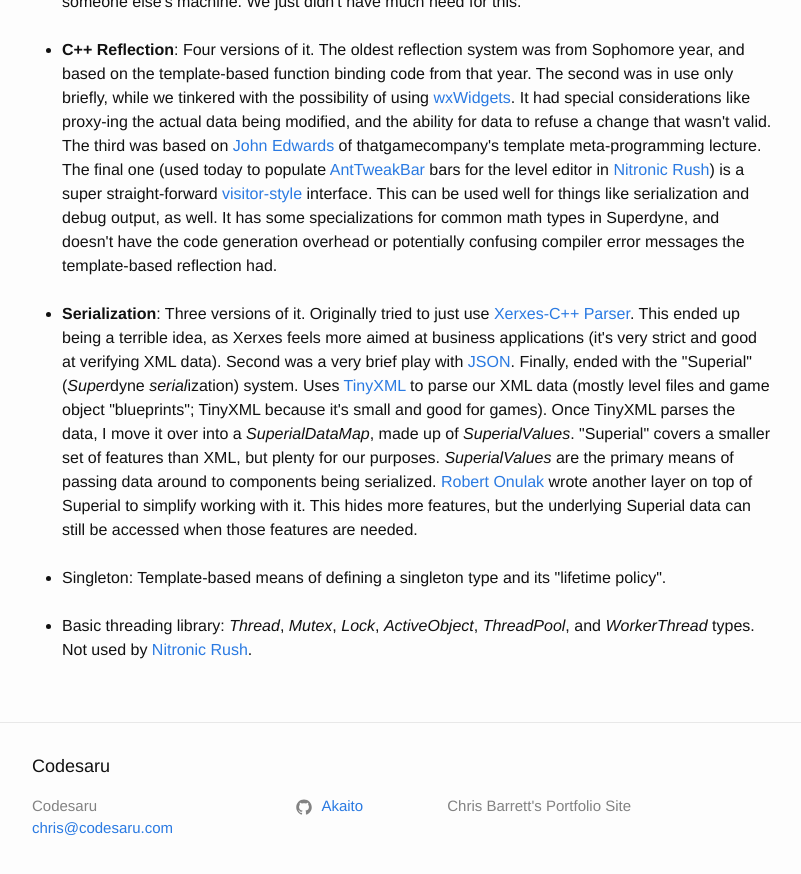
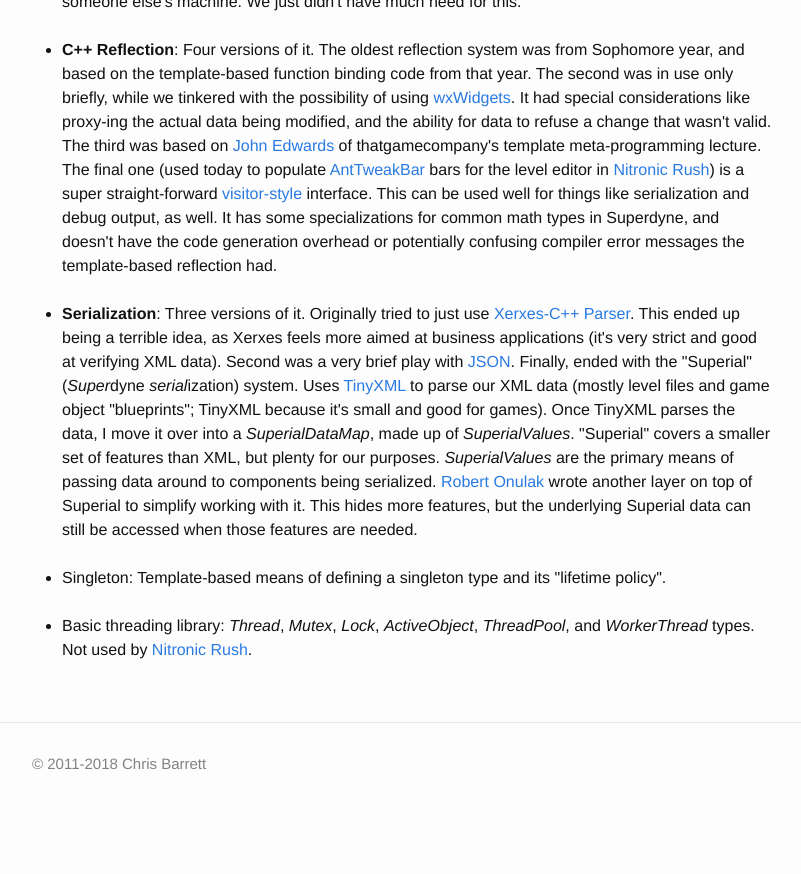
Before and after one commit to Akaito/codesaru.com, a Jekyll site: the page built from docsj/_posts/2012-01-01-superdyne.md, in a window 1280 px wide and 900 px high, scrolled down 2559 px. Shown: the top 874 px of the window, without its empty margins (238-1039 px from the left). Built offline with Jekyll 4.4.1, drawn with Linux system fonts in a browser that asks for light colours; our own code applies the rules of GitHub Pages for plain Markdown files; after the commit the page ends 3394 px from its top, so only the background shows below that; some of the changed text lies outside the part shown.

Commit message:
Tinker with dates, footer.

```diff
--- a/docsj/_config.yml
+++ b/docsj/_config.yml
@@ -14,12 +14,15 @@
 # You can create any custom variable you would like, and they will be accessible
 # in the templates via {{ site.myvariable }}.
 title: Codesaru
+author: Chris Barrett
 email: chris@codesaru.com
+email_tagged: mainsite@chris.codesaru.com
 description: >- # this means to ignore newlines until "baseurl:"
   Chris Barrett's Portfolio Site
 baseurl: "" # the subpath of your site, e.g. /blog
 url: "" # the base hostname & protocol for your site, e.g. http://example.com
-#twitter_username: jekyllrb
+permalink: /:categories/:slug.html # https://jekyllrb.com/docs/permalinks/
+#twitter_username: codesaru
 github_username:  Akaito
 
 # Build settings
@@ -40,3 +43,5 @@
   - vendor/gems/
   - vendor/ruby/
   - README.md
+  - LICENSE-MinimaTheme.txt
+  - Session.vim
--- a/docsj/_includes/footer.html
+++ b/docsj/_includes/footer.html
@@ -2,9 +2,8 @@
 
   <div class="wrapper">
 
-    <h2 class="footer-heading">{{ site.title | escape }}</h2>
-
     <div class="footer-col-wrapper">
+          <!--
       <div class="footer-col footer-col-1">
         <ul class="contact-list">
           <li>
@@ -13,13 +12,17 @@
             {% else %}
               {{ site.title | escape }}
             {% endif %}
-            </li>
-            {% if site.email %}
-            <li><a href="mailto:{{ site.email }}">{{ site.email }}</a></li>
-            {% endif %}
+          </li>
+          {% if site.email_tagged %}
+          <li><a href="mailto:{{ site.email_tagged }}">{{ site.email_tagged }}</a></li>
+          {% elsif site.email %}
+          <li><a href="mailto:{{ site.email }}">{{ site.email }}</a></li>
+          {% endif %}
         </ul>
       </div>
+            -->
 
+      <!--
       <div class="footer-col footer-col-2">
         <ul class="social-media-list">
           {% if site.github_username %}
@@ -35,9 +38,10 @@
           {% endif %}
         </ul>
       </div>
+      -->
 
       <div class="footer-col footer-col-3">
-        <p>{{ site.description | escape }}</p>
+        <p>&copy; 2011-2018 Chris Barrett</p>
       </div>
     </div>
 
--- a/docsj/_layouts/post.html
+++ b/docsj/_layouts/post.html
@@ -6,10 +6,22 @@
   <header class="post-header">
     <h1 class="post-title" itemprop="name headline">{{ page.title | escape }}</h1>
     <p class="post-meta">
+      {% if page.date_start and page.date_end %}
+      <time datetime="{{ page.date_start | date_to_xmlschema }}" itemprop="datePublished">
+        {% assign date_format = site.minima.date_format | default: "%b %-d, %Y" %}
+        {{ page.date_start | date: date_format }}
+      </time>
+      -
+      <time datetime="{{ page.date_end | date_to_xmlschema }}" itemprop="datePublished">
+        {% assign date_format = site.minima.date_format | default: "%b %-d, %Y" %}
+        {{ page.date_end | date: date_format }}
+      </time>
+      {% else %}
       <time datetime="{{ page.date | date_to_xmlschema }}" itemprop="datePublished">
         {% assign date_format = site.minima.date_format | default: "%b %-d, %Y" %}
         {{ page.date | date: date_format }}
       </time>
+      {% endif %}
       {% if page.author %}
         • <span itemprop="author" itemscope itemtype="http://schema.org/Person"><span itemprop="name">{{ page.author }}</span></span>
       {% endif %}</p>
--- a/docsj/_posts/2012-01-01-superdyne.md
+++ b/docsj/_posts/2012-01-01-superdyne.md
@@ -1,3 +1,12 @@
+---
+layout:     post
+title:      "Superdyne Common Architecture"
+date:       2011-08-01 01:01:01 -0700
+date_begin: 2010
+date_end:   2012
+categories: projects
+slug:       superdyne
+---
 As part of working on [Nitronic Rush][], I worked with another technical director/architect (<a href="http://www.linkedin.com/pub/robert-onulak/12/2a1/564" target="_blank">Robert Onulak</a>) of Team Nitronic's sister team, <a href="http://teamdiscotank.com/" target="_blank">Disco Tank</a>, whom made the game "<a href="http://news.digipen.edu/student-projects/solstice-featured-at-tokyo-game-shows-sense-of-wonder-night/#.VMzAjf54rNo" target="_blank">Solstice</a>".  We created the "Superdyne" architecture to be used by both teams.  Superdyne was additionally used in a couple of projects by team members.
 
 Following is a list of most of Superdyne's features.  **Listed in bold** are the ones on which I was a significant part in creating.
```
